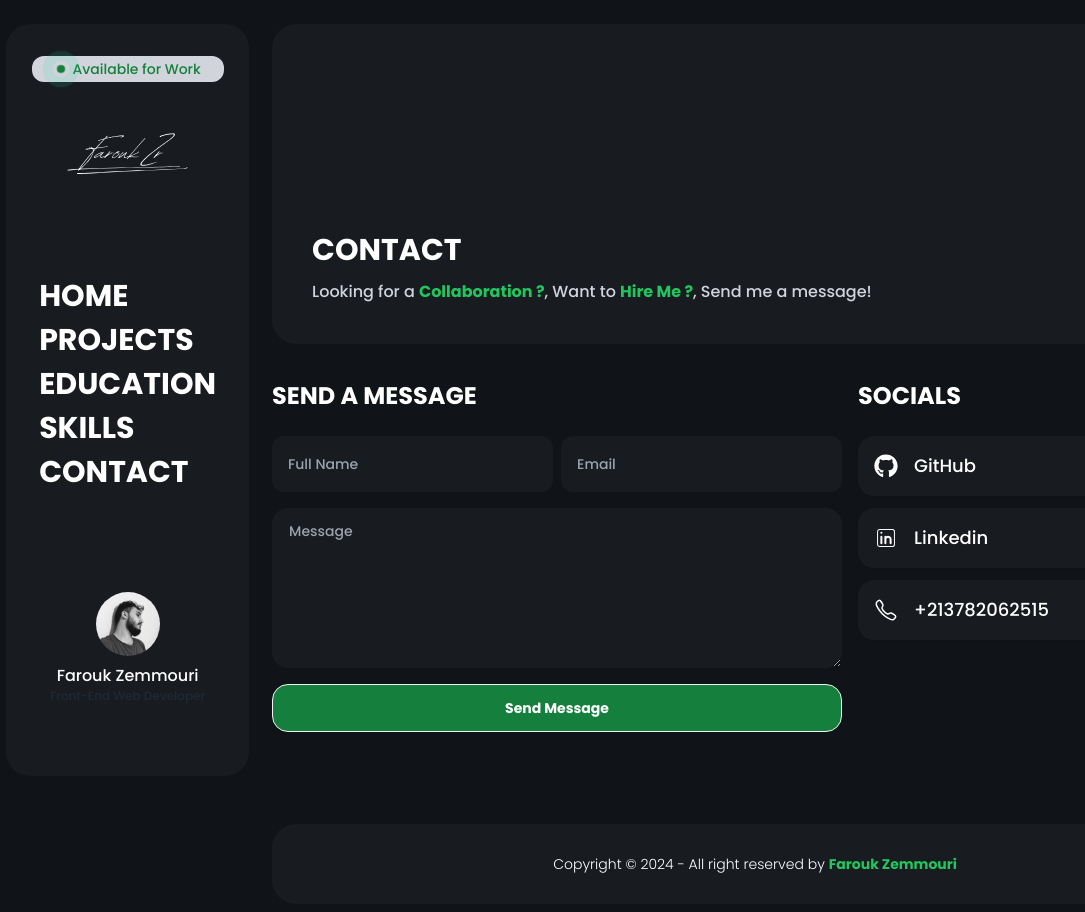
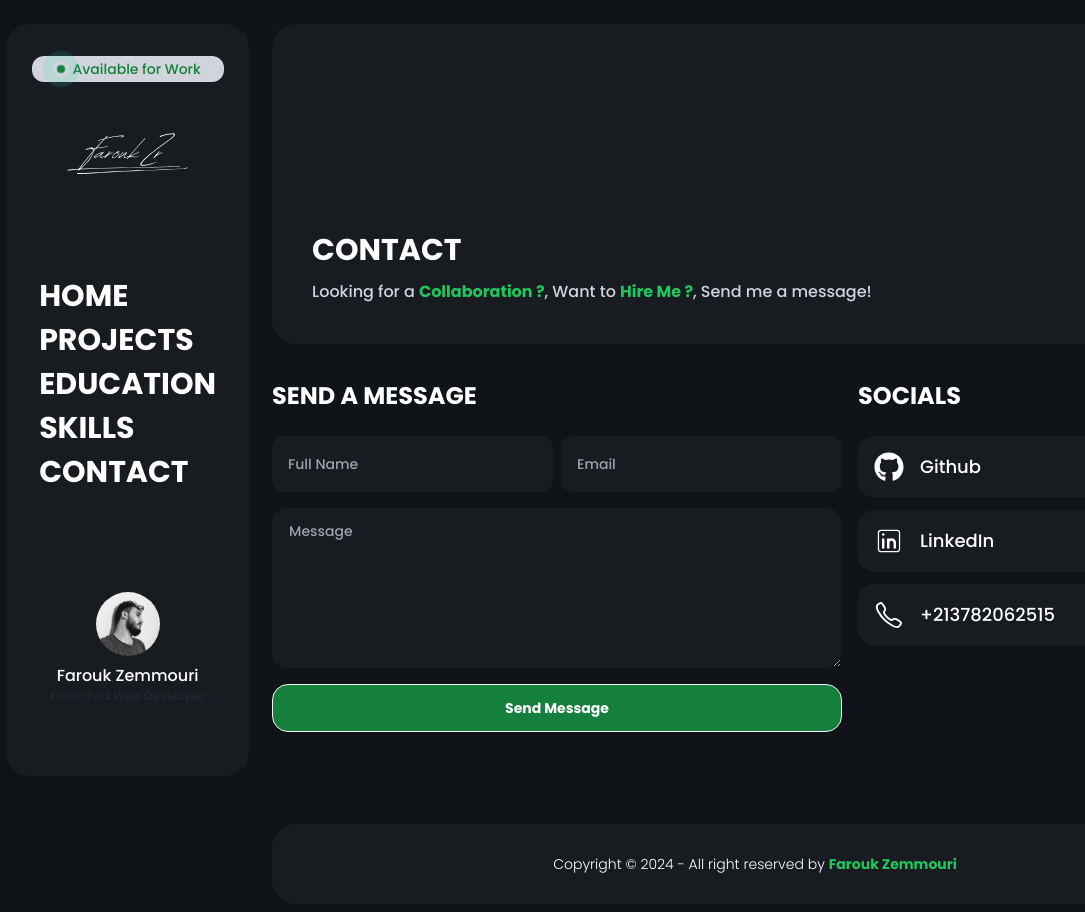
Before and after one commit to farouk26/my-portfolio, a Next.js app: page /contact in a window 1280 px wide. Shown: the top 912 px of the page, without its empty margins (18-1103 px from the left). Built offline with nearby package versions, Linux system fonts and the light colour scheme.

Commit message:
feat(project update): update all dependencies to latest versions
updated tailwind, headlessui , framer-motion , dotenv and other dependencies to latest versions for
better browser compatibility

```diff
--- a/src/components/Cards/SocialsCard.jsx
+++ b/src/components/Cards/SocialsCard.jsx
@@ -8,7 +8,7 @@ function SocialsCard({ Icon, socialName, Url }) {
           target="_blank"
           className="flex gap-4 items-center hover:scale-105 transition duration-500 cursor-pointer"
         >
-          <span className="text-2xl text-white">{Icon}</span>
+          <span className="text-3xl text-white">{Icon}</span>
           <p className="text-lg text-white w-full">{socialName}</p>
         </a>
       </div>
--- a/src/components/Form/index.jsx
+++ b/src/components/Form/index.jsx
@@ -117,7 +117,7 @@ function ContactForm() {
         <div className="w-full min-h-fit flex flex-col gap-4 p-4 bg-dark-200 rounded-3xl items-center">
           <CiCircleCheck className="text-6xl" />
           <h1 className="font-bold text-gray-200 text-3xl">Thank You</h1>
-          <p className="text-lg text-gray-200">
+          <p className="text-md lg:text-lg text-center text-gray-200">
             Your message was sent successfully.
           </p>
           <button
--- a/src/pages/contact/index.jsx
+++ b/src/pages/contact/index.jsx
@@ -76,7 +76,7 @@ function ContactPage() {
               <SocialsCard
                 Icon={<FaGithub />}
                 Url={"https://github.com/farouk26"}
-                socialName={"GitHub"}
+                socialName={"Github"}
               />
             </motion.div>
             <motion.div
@@ -92,7 +92,7 @@ function ContactPage() {
               <SocialsCard
                 Icon={<CiLinkedin />}
                 Url={"https://www.linkedin.com/in/faroukisme/"}
-                socialName={"Linkedin"}
+                socialName={"LinkedIn"}
               />
             </motion.div>
             <motion.div
```
Also changed, not shown: package.json (+15 -15 lines), 1 other file (tests, documents, lock files or other folders).
